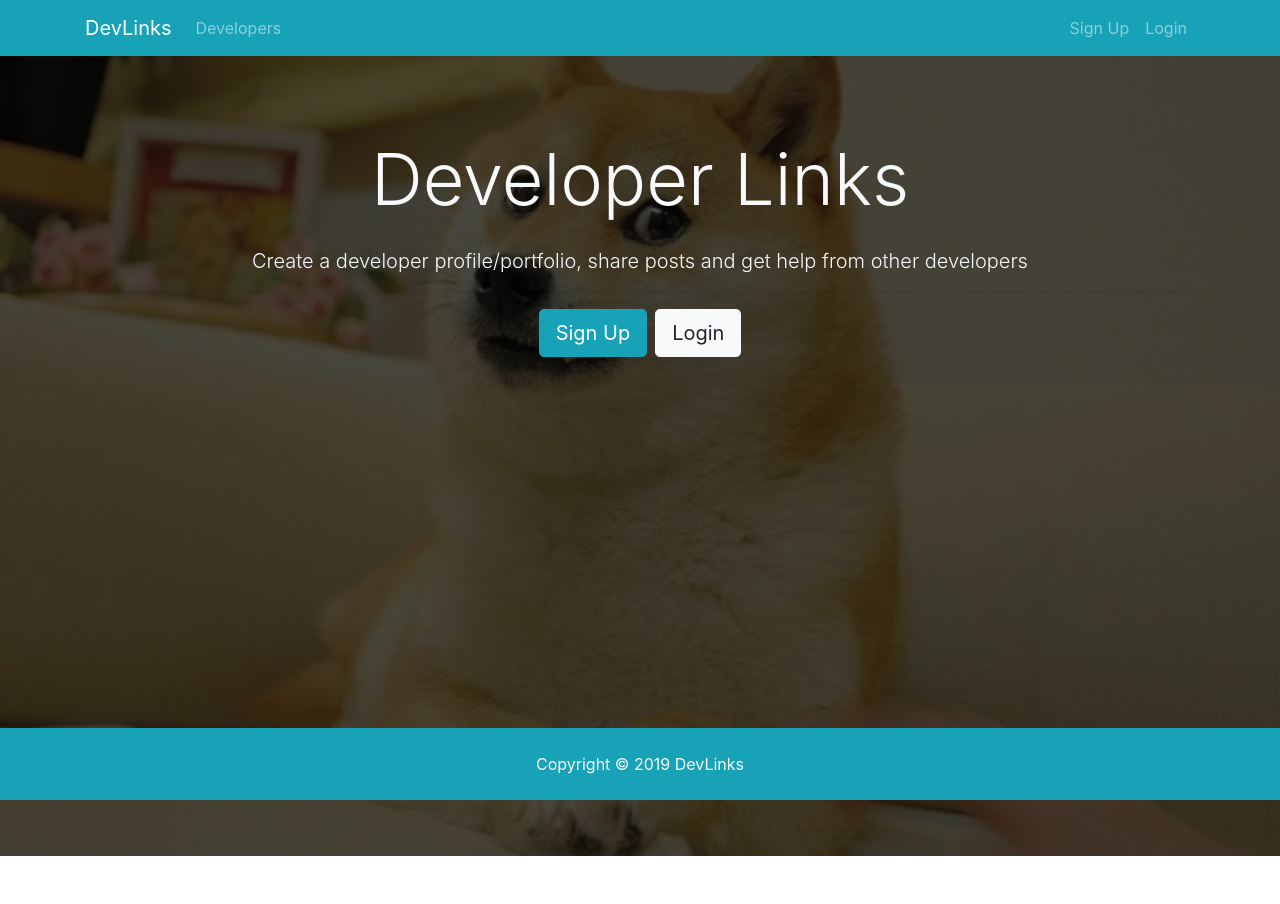
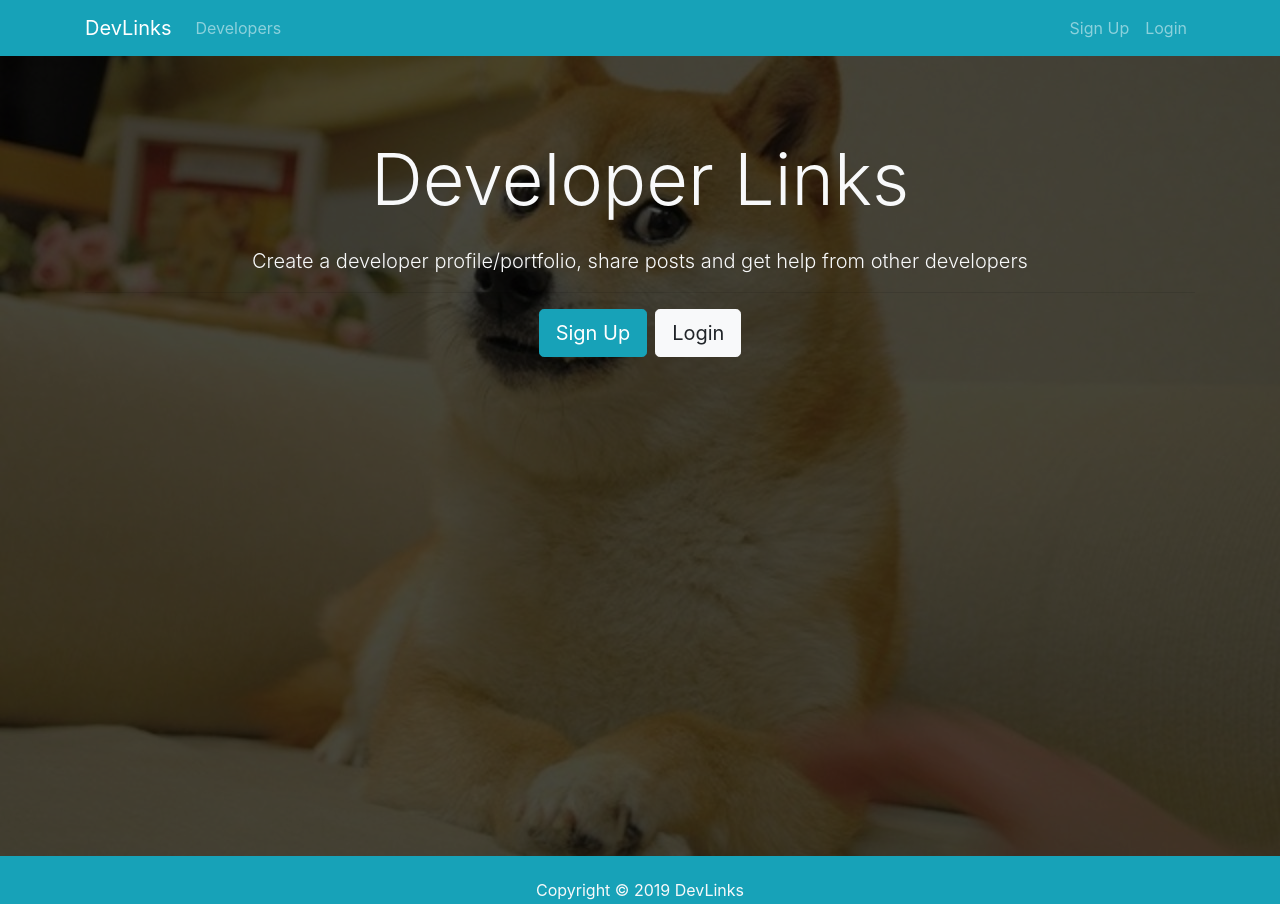
Before and after one commit to day1park/BTMERN, a React (Create React App) app in the folder client/: page / in a window 1280 px wide. Before the commit the page ends 856 px from the top, so only its background shows below. Built offline with nearby package versions, Linux system fonts and the light colour scheme.

Commit message:
fix footer

```diff
--- a/client/src/App.css
+++ b/client/src/App.css
@@ -38,9 +38,10 @@ img {
   color: #bbb !important;
 }
 
+.wrapper {
+  min-height: calc(100vh - 70px);
+}
+
 footer {
-  position: fixed;
-  left: 0;
-  bottom: 0;
-  right: 0;
+  height: 50px;
 }
--- a/client/src/App.js
+++ b/client/src/App.js
@@ -56,6 +56,7 @@ class App extends Component {
         <Router>
           <div className="App">
             <Navbar />
+            <div className="wrapper">
               <Route exact path="/" component={Landing} />
               <div className="container">
                 <Route exact path="/register" component={Register} />
@@ -100,6 +101,8 @@ class App extends Component {
                   <PrivateRoute exact path="/post/:id" component={Post} />
                 </Switch>
                 <Route exact path="/not-found" component={NotFound} />
+                <div class="push" />
+              </div>
             </div>
             <Footer />
           </div>
```
Lines whose indentation alone changed are shown as unchanged.
